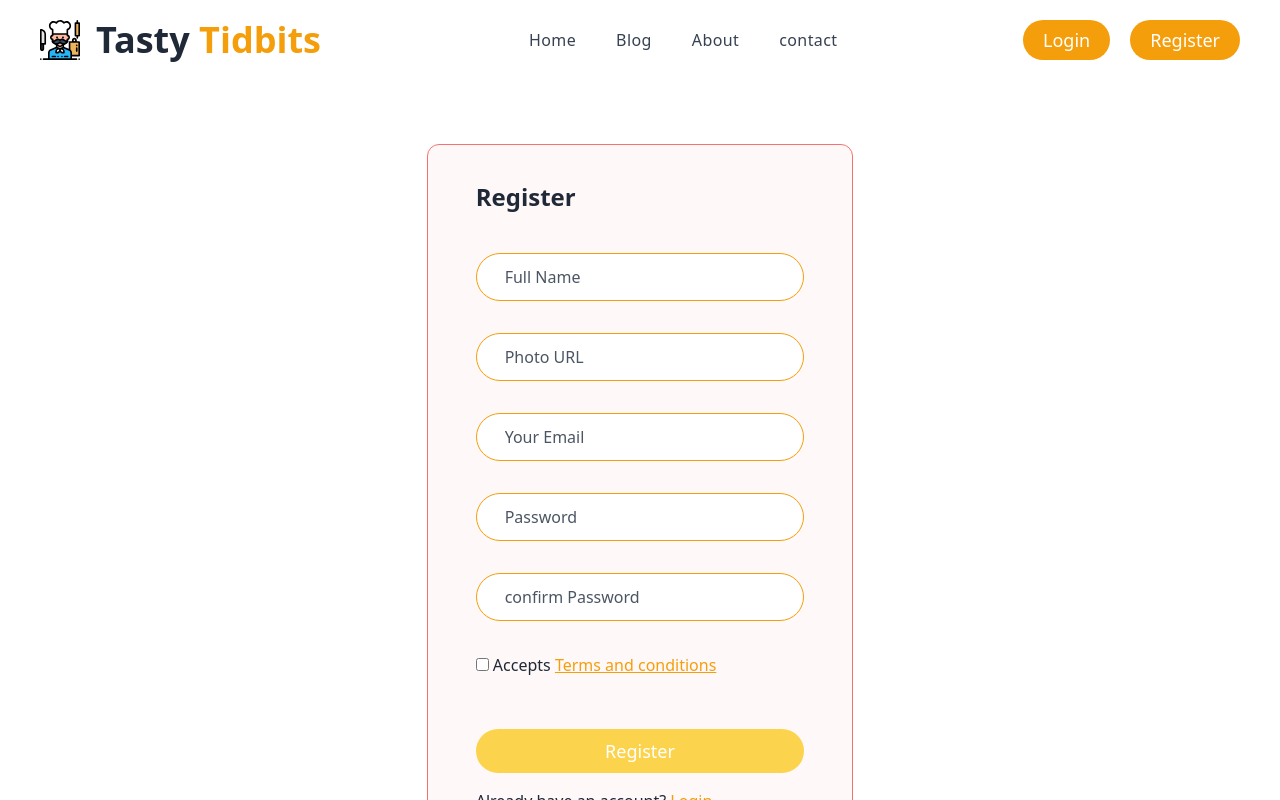
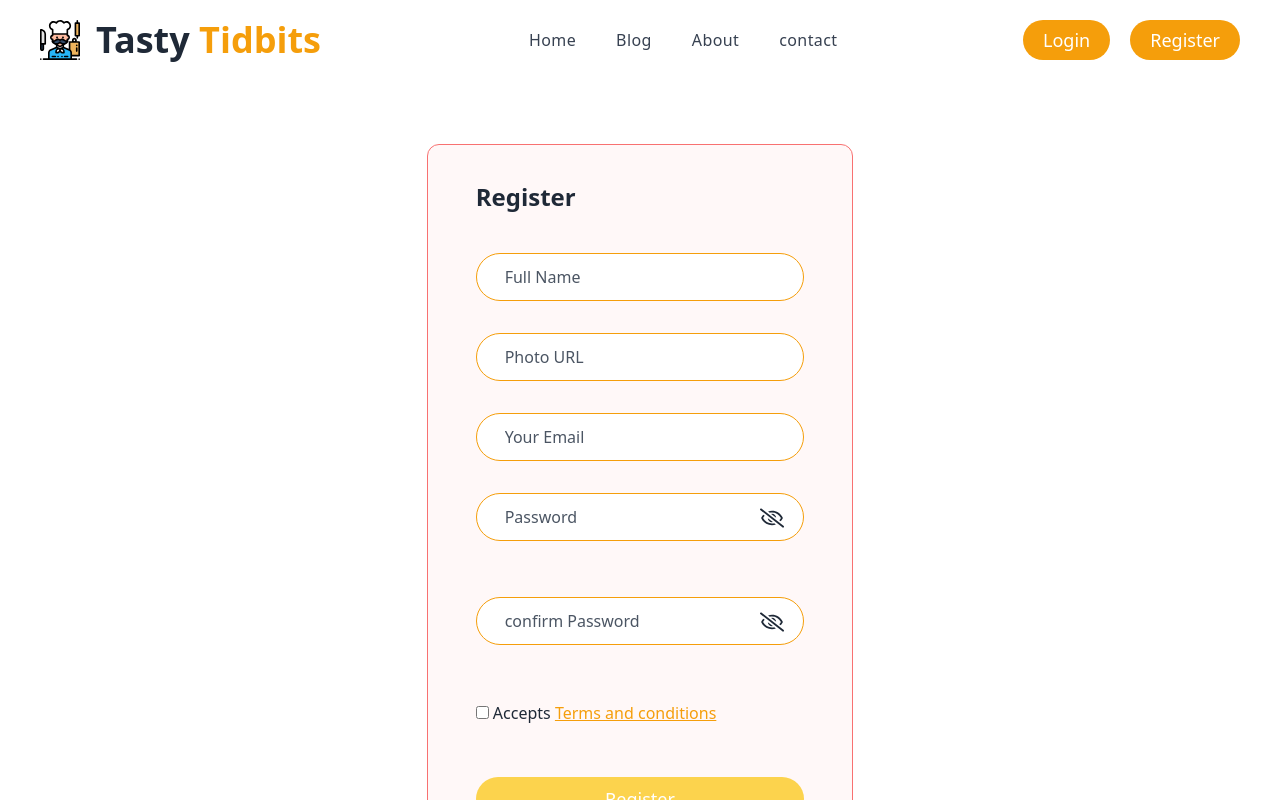
Before and after one commit to alimbdit/tasty-tidbits-client, a React (Vite) app: page /register in a window 1280 px wide. Shown: the top 800 px of the page. Built offline with nearby package versions, Linux system fonts and the light colour scheme; no server answers; what @react-pdf/renderer would draw is missing.

Commit message:
password visibility added

```diff
--- a/src/pages/Login/Login.jsx
+++ b/src/pages/Login/Login.jsx
@@ -5,6 +5,7 @@ import { Link, useLocation, useNavigate } from "react-router-dom";
 import { AuthContext } from "../../providers/AuthProvider";
 import toast from "react-hot-toast";
 import swal from "sweetalert";
+import { FaRegEyeSlash, FaRegEye } from "react-icons/fa";
 import { sendPasswordResetEmail, getAuth } from "firebase/auth";
 import app from "../../firebase/firebase.config";
 
@@ -16,6 +17,7 @@ const Login = () => {
   const [email, setEmail] = useState("");
   const [password, setPassword] = useState("");
   const emailRef = useRef();
+  const [show, setShow] = useState(false);
 
   const sweetAlert = {
     title: "Check Your Email!",
@@ -156,15 +158,26 @@ const Login = () => {
               onChange={(e) => setEmail(e.target.value)}
             />
             <br />
-            <input
+           <div className="relative">
+           <input
               className="input rounded-full placeholder:text-gray-600 border-amber-500 focus:ring-2 focus:ring-amber-200 focus:border-red-500 py-2 px-7 mb-8 w-full"
-              type="password"
+              type={show ? "text" : "password"}
               name="password"
               placeholder="Password"
               required
               value={password}
               onChange={(e) => setPassword(e.target.value)}
             />
+            {
+                show?<FaRegEye
+                onClick={() => setShow(!show)}
+                class="h-6 w-6 text-gray-800 cursor-pointer absolute  top-[13px] right-5"
+              />:<FaRegEyeSlash
+                onClick={() => setShow(!show)}
+                class="h-6 w-6 text-gray-800 cursor-pointer absolute  top-[13px] right-5"
+              />
+              }
+           </div>
             <br />
 
             <div className="flex justify-between">
--- a/src/pages/Register/Register.jsx
+++ b/src/pages/Register/Register.jsx
@@ -7,6 +7,7 @@ import { updateProfile } from "firebase/auth";
 import toast from "react-hot-toast";
 import swal from "sweetalert";
 import Terms from "../../components/TermsConditions/Terms";
+import { FaRegEyeSlash, FaRegEye } from "react-icons/fa";
 
 const userPic = "https://i.ibb.co/s9VWqPN/user.png";
 
@@ -18,6 +19,7 @@ const Register = () => {
   const [name, setName] = useState();
   const [photoUrl, setPhotoUrl] = useState();
   const [accepted, setAccepted] = useState(false);
+  const [show, setShow] = useState(false);
 
   const sweetAlert = {
     title: "Registration Successful!",
@@ -204,22 +206,44 @@ const Register = () => {
               required
             />
             <br />
+            <div className="relative">
             <input
               onBlur={handlePasswordBlur}
               className="input rounded-full placeholder:text-gray-600 border-amber-500 focus:ring-2 focus:ring-amber-200 focus:border-red-500 py-2 px-7 mb-8 w-full"
-              type="password"
+              type={show ? "text" : "password"}
               name="password"
               placeholder="Password"
               required
             />
+            {
+                show?<FaRegEye
+                onClick={() => setShow(!show)}
+                class="h-6 w-6 text-gray-800 cursor-pointer absolute  top-[13px] right-5"
+              />:<FaRegEyeSlash
+                onClick={() => setShow(!show)}
+                class="h-6 w-6 text-gray-800 cursor-pointer absolute  top-[13px] right-5"
+              />
+              }
+            </div>
             <br />
-            <input
+          <div className="relative">
+          <input
               className="input rounded-full placeholder:text-gray-600 border-amber-500 focus:ring-2 focus:ring-amber-200 focus:border-red-500 py-2 px-7 mb-8 w-full"
-              type="password"
+              type={show ? "text" : "password"}
               name="confirmPassword"
               placeholder="confirm Password"
               required
             />
+              {
+                show?<FaRegEye
+                onClick={() => setShow(!show)}
+                class="h-6 w-6 text-gray-800 cursor-pointer absolute  top-[13px] right-5"
+              />:<FaRegEyeSlash
+                onClick={() => setShow(!show)}
+                class="h-6 w-6 text-gray-800 cursor-pointer absolute  top-[13px] right-5"
+              />
+              }
+          </div>
             <br />
             <div className="flex justify-between">
               <span>
```
